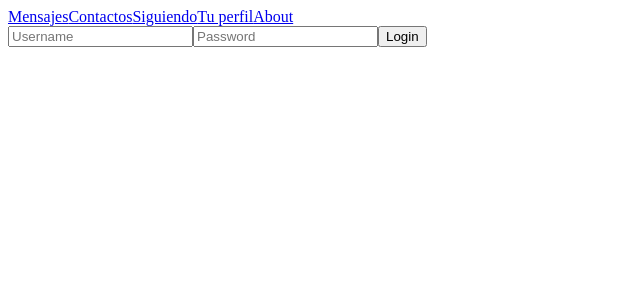
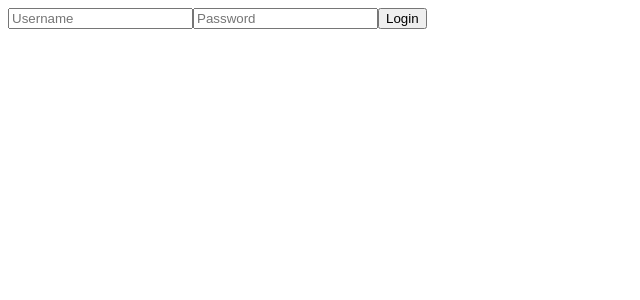
Before and after one commit to MartinMosqueira/Project-SI-2023, a Vue app in the folder Vue-Project/: page / in a window 1280 px wide. Shown: the top 300 px of the page, without its empty margins (0-640 px from the left). Built offline with nearby package versions, Linux system fonts and the light colour scheme.

Commit message:
fix(Vue-Project): :art: Fixed access to routes with login

```diff
--- a/Vue-Project/src/App.vue
+++ b/Vue-Project/src/App.vue
@@ -1,19 +1,9 @@
 <script setup lang="ts">
-import { RouterLink, RouterView } from 'vue-router'
+import {RouterView } from 'vue-router'
+import  Header  from './components/Header.vue'
 </script>
 
 <template>
-  <header>
-    <div>
-      <nav>
-        <RouterLink to="/home">Mensajes</RouterLink>
-        <RouterLink to="/contactos">Contactos</RouterLink>
-        <RouterLink to="/siguiendo">Siguiendo</RouterLink>
-        <RouterLink to="/perfil">Tu perfil</RouterLink>
-        <RouterLink to="/about">About</RouterLink>
-      </nav>
-    </div>
-  </header>
-
+  <Header />
   <RouterView />
 </template>
--- /dev/null
+++ b/Vue-Project/src/components/Header.vue
@@ -0,0 +1,24 @@
+<template>
+  <header v-if="authenticated">
+    <nav>
+      <RouterLink v-if="authenticated" to="/home">Mensajes</RouterLink>
+      <RouterLink v-if="authenticated" to="/contactos">Contactos</RouterLink>
+      <RouterLink v-if="authenticated" to="/siguiendo">Siguiendo</RouterLink>
+      <RouterLink v-if="authenticated" to="/perfil">Tu perfil</RouterLink>
+      <RouterLink v-if="authenticated" to="/about">About</RouterLink>
+    </nav>
+  </header>
+</template>
+
+<script>
+import { computed } from 'vue';
+import store from '../store';
+
+export default {
+  name: 'Header',
+  setup() {
+    const authenticated = computed(() => !!store.getters.getToken);
+    return { authenticated };
+  },
+};
+</script>
```
